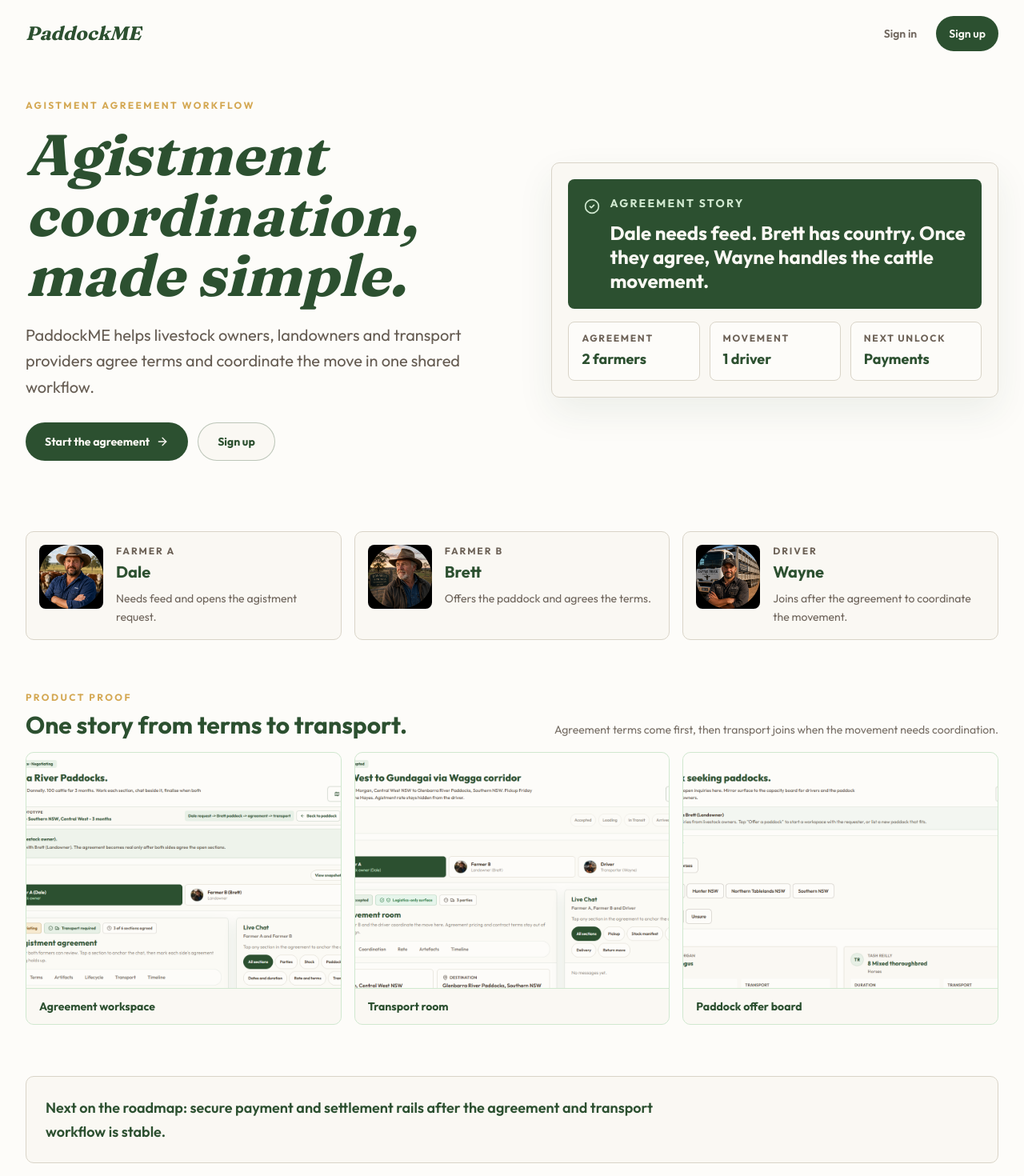
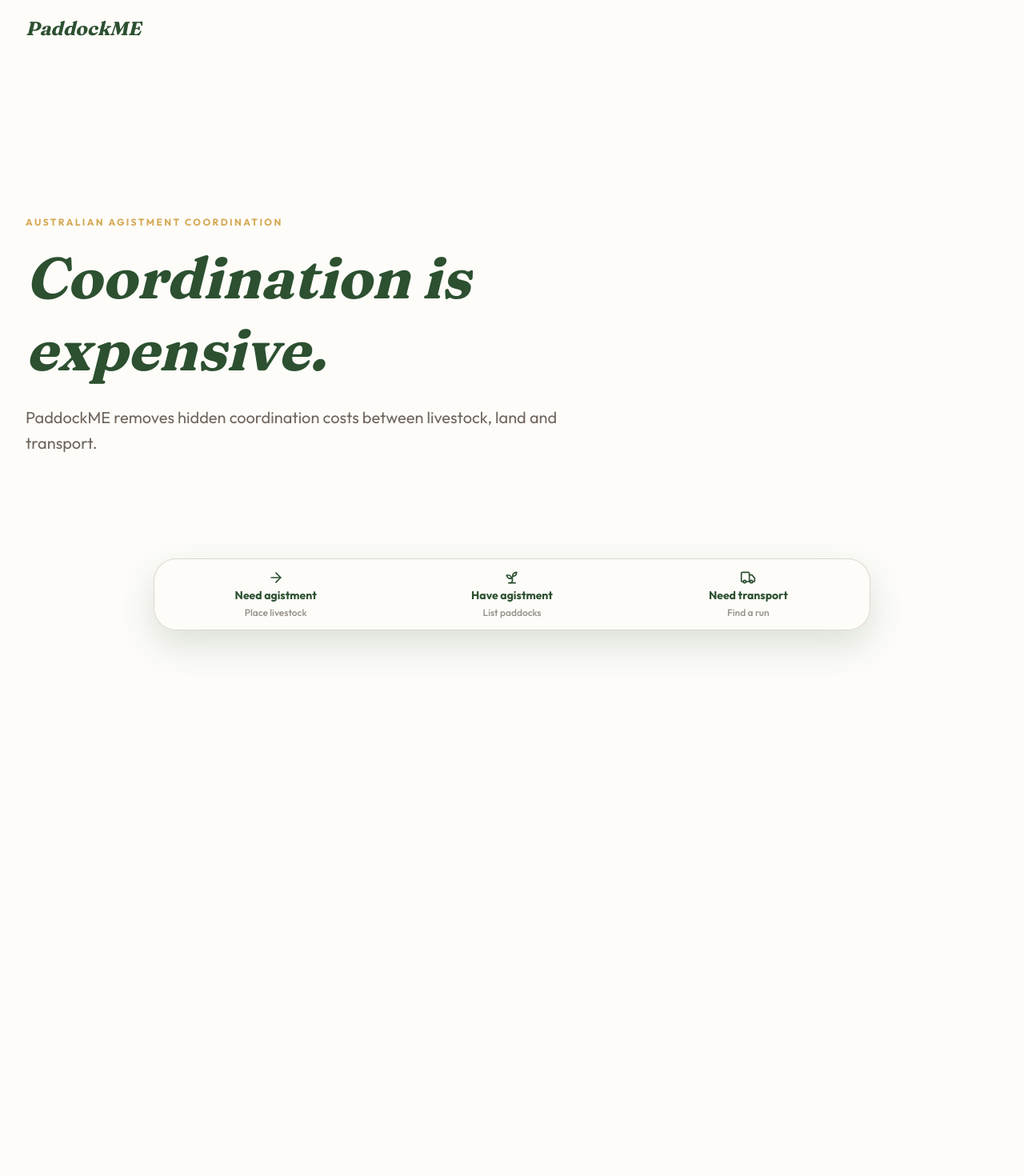
Before and after one commit to jwcoleman87-collab/paddockme, a Next.js app: page / in a window 1280 px wide. Shown: the top 1470 px of the page at 80% size. After the commit the page ends 900 px from the top, so only its background shows below. Built offline with nearby package versions, Linux system fonts and the light colour scheme.

Commit message:
Restore simple landing action bar

```diff
--- a/scripts/demo-click.mjs
+++ b/scripts/demo-click.mjs
@@ -36,10 +36,11 @@ async function clickRole(role, name) {
   await page.getByRole(role, { name, exact: true }).click();
 }
 
-await step("Landing CTA opens agreements", async () => {
+await step("Landing action opens request flow", async () => {
   await goto("/");
-  await clickRole("link", "Start the agreement");
-  await page.waitForURL("**/agreements", { waitUntil: "networkidle" });
+  await page.getByRole("link", { name: /Need agistment/ }).click();
+  await page.waitForURL("**/request/new", { waitUntil: "networkidle" });
+  await goto("/agreements");
 });
 
 await step("Sections to confirm opens Glenbarra workspace", async () => {
--- a/scripts/demo-smoke.mjs
+++ b/scripts/demo-smoke.mjs
@@ -7,11 +7,10 @@ const checks = [
     path: "/",
     name: "Investor landing",
     mustInclude: [
-      "Agistment coordination, made simple.",
-      "Start the agreement",
-      "Dale",
-      "Brett",
-      "Wayne",
+      "Coordination is expensive.",
+      "Need agistment",
+      "Have agistment",
+      "Need transport",
     ],
   },
   {
--- a/src/app/layout.tsx
+++ b/src/app/layout.tsx
@@ -24,7 +24,7 @@ export const metadata: Metadata = {
   description:
     "Australian agistment marketplace helping livestock owners, landowners and transport providers coordinate agreements and stock movement.",
   openGraph: {
-    title: "PaddockME - Agistment coordination, made simple",
+    title: "PaddockME - Australian agistment coordination",
     description:
       "Investor-ready MVP for coordinating agistment agreements and stock transport across regional Australia.",
     url: "https://paddockme-oz51.vercel.app",
@@ -41,7 +41,7 @@ export const metadata: Metadata = {
   },
   twitter: {
     card: "summary_large_image",
-    title: "PaddockME - Agistment coordination, made simple",
+    title: "PaddockME - Australian agistment coordination",
     description:
       "Australian agistment coordination for livestock owners, landowners and stock transport.",
     images: ["/demo/workspace.png"],
--- a/src/app/page.tsx
+++ b/src/app/page.tsx
@@ -1,201 +1,73 @@
-import Image from "next/image";
 import Link from "next/link";
-import { ArrowRight, CheckCircle2 } from "lucide-react";
+import { ArrowRight, Sprout, Truck } from "lucide-react";
 
-const parties = [
+const homeActions = [
   {
-    name: "Dale",
-    role: "Farmer A",
-    image: "/avatars/dale.jpg",
-    value: "Needs feed and opens the agistment request.",
+    href: "/request/new",
+    label: "Need agistment",
+    helper: "Place livestock",
+    icon: ArrowRight,
   },
   {
-    name: "Brett",
-    role: "Farmer B",
-    image: "/avatars/brett.jpg",
-    value: "Offers the paddock and agrees the terms.",
+    href: "/listings/new",
+    label: "Have agistment",
+    helper: "List paddocks",
+    icon: Sprout,
   },
   {
-    name: "Wayne",
-    role: "Driver",
-    image: "/avatars/wayne.jpg",
-    value: "Joins after the agreement to coordinate the movement.",
-  },
-];
-
-const productScreens = [
-  {
-    label: "Agreement workspace",
-    image: "/demo/workspace.png",
-  },
-  {
-    label: "Transport room",
-    image: "/demo/transport.png",
-  },
-  {
-    label: "Paddock offer board",
-    image: "/demo/requests.png",
+    href: "/transport/available",
+    label: "Need transport",
+    helper: "Find a run",
+    icon: Truck,
   },
 ];
 
 export default function HomePage() {
   return (
-    <main className="min-h-dvh overflow-x-hidden bg-warm-white text-bark">
-      <header className="mx-auto flex max-w-7xl items-center justify-between gap-3 px-5 py-5 sm:px-8">
-        <Link href="/" className="inline-flex min-h-11 items-center font-display text-2xl text-sage-deep">
+    <main className="min-h-dvh overflow-x-hidden bg-warm-white pb-28 text-bark">
+      <header className="mx-auto flex max-w-7xl items-center px-5 py-5 md:px-8">
+        <Link href="/" className="font-display text-2xl text-sage-deep">
           PaddockME
         </Link>
-        <nav aria-label="Public navigation" className="flex items-center gap-2 sm:gap-3">
-          <Link
-            href="/sign-in"
-            className="inline-flex min-h-11 items-center rounded-full px-3 text-sm font-semibold text-bark/75 transition hover:text-sage-deep focus-visible:outline-none focus-visible:ring-2 focus-visible:ring-sage focus-visible:ring-offset-2 focus-visible:ring-offset-warm-white"
-          >
-            Sign in
-          </Link>
-          <Link
-            href="/sign-up"
-            className="inline-flex min-h-11 items-center rounded-full bg-sage-deep px-4 text-sm font-semibold text-cream transition hover:bg-sage-dark focus-visible:outline-none focus-visible:ring-2 focus-visible:ring-sage focus-visible:ring-offset-2 focus-visible:ring-offset-warm-white"
-          >
-            Sign up
-          </Link>
-        </nav>
       </header>
 
-      <section className="mx-auto grid max-w-7xl gap-10 px-5 pb-10 pt-4 sm:px-8 md:grid-cols-[1.05fr_0.95fr] md:items-center md:pb-14 md:pt-10">
-        <div className="min-w-0">
-          <p className="text-xs font-bold uppercase tracking-[0.2em] text-ochre">
-            Agistment agreement workflow
+      <section className="mx-auto flex min-h-[calc(100dvh-5.25rem)] max-w-7xl flex-col justify-center px-5 pb-5 md:px-8">
+        <div className="max-w-4xl py-8 md:py-14">
+          <p className="mb-4 text-xs font-bold uppercase tracking-[0.2em] text-ochre">
+            Australian agistment coordination
           </p>
-          <h1 className="mt-4 max-w-4xl font-display text-4xl leading-[1.05] text-sage-deep sm:text-6xl lg:text-7xl">
-            Agistment coordination, made simple.
+          <h1 className="font-display text-5xl leading-tight text-sage-deep md:text-7xl">
+            Coordination is expensive.
           </h1>
-          <p className="mt-5 max-w-2xl text-lg leading-relaxed text-bark/80 sm:text-xl">
-            PaddockME helps livestock owners, landowners and transport providers agree terms and coordinate the move in one shared workflow.
+          <p className="mt-6 max-w-[21rem] break-words text-lg leading-relaxed text-bark/75 sm:max-w-2xl md:text-xl">
+            PaddockME removes hidden coordination costs between livestock, land
+            and transport.
           </p>
-          <div className="mt-7 flex flex-col gap-3 sm:flex-row sm:items-center">
-            <Link
-              href="/agreements"
-              className="inline-flex min-h-12 items-center justify-center gap-2 rounded-full bg-sage-deep px-6 text-sm font-bold text-cream transition hover:bg-sage-dark focus-visible:outline-none focus-visible:ring-2 focus-visible:ring-sage focus-visible:ring-offset-2 focus-visible:ring-offset-warm-white"
-            >
-              Start the agreement
-              <ArrowRight className="h-4 w-4" aria-hidden />
-            </Link>
-            <Link
-              href="/sign-up"
-              className="inline-flex min-h-12 items-center justify-center rounded-full border border-sage-deep/30 bg-cream px-6 text-sm font-bold text-sage-deep transition hover:bg-sage-mist focus-visible:outline-none focus-visible:ring-2 focus-visible:ring-sage focus-visible:ring-offset-2 focus-visible:ring-offset-warm-white"
-            >
-              Sign up
-            </Link>
-          </div>
-        </div>
-
-        <div className="rounded-2xl border border-mist bg-cream p-4 shadow-[0_18px_45px_rgba(44,80,48,0.08)] sm:p-5">
-          <div className="rounded-xl bg-sage-deep p-5 text-cream">
-            <div className="flex items-start gap-3">
-              <CheckCircle2 className="mt-1 h-5 w-5 shrink-0 text-sage-glow" aria-hidden />
-              <div>
-                <p className="text-sm font-bold uppercase tracking-[0.16em] text-sage-glow">
-                  Agreement story
-                </p>
-                <p className="mt-3 text-2xl font-bold leading-tight">
-                  Dale needs feed. Brett has country. Once they agree, Wayne handles the cattle movement.
-                </p>
-              </div>
-            </div>
-          </div>
-          <dl className="mt-4 grid gap-3 sm:grid-cols-3 md:grid-cols-1 lg:grid-cols-3">
-            <Metric label="Agreement" value="2 farmers" />
-            <Metric label="Movement" value="1 driver" />
-            <Metric label="Next unlock" value="Payments" />
-          </dl>
         </div>
       </section>
 
-      <section className="mx-auto max-w-7xl px-5 py-8 sm:px-8">
-        <div className="grid gap-4 md:grid-cols-3">
-          {parties.map((persona) => (
-            <article
-              key={persona.name}
-              className="grid min-w-0 grid-cols-[4.5rem_1fr] gap-4 rounded-2xl border border-mist bg-cream p-4 sm:grid-cols-[5rem_1fr]"
+      <nav
+        aria-label="Choose a starting point"
+        className="fixed inset-x-0 bottom-0 z-40 px-3 pb-[max(0.75rem,env(safe-area-inset-bottom))]"
+      >
+        <div className="mx-auto grid max-w-[24rem] grid-cols-3 gap-2 rounded-[1.75rem] border border-mist/90 bg-warm-white/95 p-2 shadow-[0_18px_45px_rgba(44,80,48,0.16)] backdrop-blur sm:max-w-4xl">
+          {homeActions.map(({ href, label, helper, icon: Icon }) => (
+            <Link
+              key={href}
+              href={href}
+              className="flex min-h-16 min-w-0 flex-col items-center justify-center gap-1 rounded-[1.25rem] px-2 text-center text-sage-deep transition hover:bg-sage-mist focus-visible:outline-none focus-visible:ring-2 focus-visible:ring-sage sm:min-h-18"
             >
-              <Image
-                src={persona.image}
-                alt={`${persona.name}, ${persona.role}`}
-                width={96}
-                height={96}
-                className="h-18 w-18 rounded-xl object-cover sm:h-20 sm:w-20"
-              />
-              <div className="min-w-0">
-                <p className="text-xs font-bold uppercase tracking-[0.16em] text-stone">
-                  {persona.role}
-                </p>
-                <h2 className="mt-1 text-xl font-bold text-sage-deep">
-                  {persona.name}
-                </h2>
-                <p className="mt-2 text-sm leading-relaxed text-bark/75">
-                  {persona.value}
-                </p>
-              </div>
-            </article>
+              <Icon className="h-5 w-5" aria-hidden />
+              <span className="max-w-[6rem] whitespace-normal text-[0.82rem] font-bold leading-tight sm:max-w-none sm:text-sm">
+                {label}
+              </span>
+              <span className="hidden text-xs font-medium text-bark/55 sm:inline">
+                {helper}
+              </span>
+            </Link>
           ))}
         </div>
-      </section>
-
-      <section className="mx-auto max-w-7xl px-5 py-8 sm:px-8">
-        <div className="mb-4 flex flex-col gap-2 sm:flex-row sm:items-end sm:justify-between">
-          <div>
-            <p className="text-xs font-bold uppercase tracking-[0.2em] text-ochre">
-              Product proof
-            </p>
-            <h2 className="mt-2 text-2xl font-bold text-sage-deep sm:text-3xl">
-              One story from terms to transport.
-            </h2>
-          </div>
-          <p className="max-w-xl text-sm leading-relaxed text-bark/70">
-            Agreement terms come first, then transport joins when the movement needs coordination.
-          </p>
-        </div>
-        <div className="grid gap-4 md:grid-cols-3">
-          {productScreens.map((screen) => (
-            <div
-              key={screen.label}
-              className="overflow-hidden rounded-2xl border border-sage-glow bg-sage-mist"
-            >
-              <div className="relative aspect-[4/3]">
-                <Image
-                  src={screen.image}
-                  alt={`${screen.label} screenshot`}
-                  fill
-                  sizes="(min-width: 768px) 33vw, 100vw"
-                  className="object-cover object-top"
-                />
-              </div>
-              <p className="border-t border-sage-glow bg-cream px-4 py-3 text-sm font-bold text-sage-deep">
-                {screen.label}
-              </p>
-            </div>
-          ))}
-        </div>
-      </section>
-
-      <section className="mx-auto max-w-7xl px-5 pb-12 pt-8 sm:px-8">
-        <div className="rounded-2xl border border-mist bg-cream p-5 sm:p-6">
-          <p className="max-w-3xl text-lg font-semibold leading-relaxed text-sage-deep">
-            Next on the roadmap: secure payment and settlement rails after the agreement and transport workflow is stable.
-          </p>
-        </div>
-      </section>
+      </nav>
     </main>
   );
 }
-
-function Metric({ label, value }: { label: string; value: string }) {
-  return (
-    <div className="rounded-xl border border-mist bg-warm-white px-4 py-3">
-      <dt className="text-xs font-bold uppercase tracking-[0.14em] text-stone">
-        {label}
-      </dt>
-      <dd className="mt-1 text-lg font-bold text-sage-deep">{value}</dd>
-    </div>
-  );
-}
```
Also changed, not shown: 3 other files (tests, documents, lock files or other folders).
